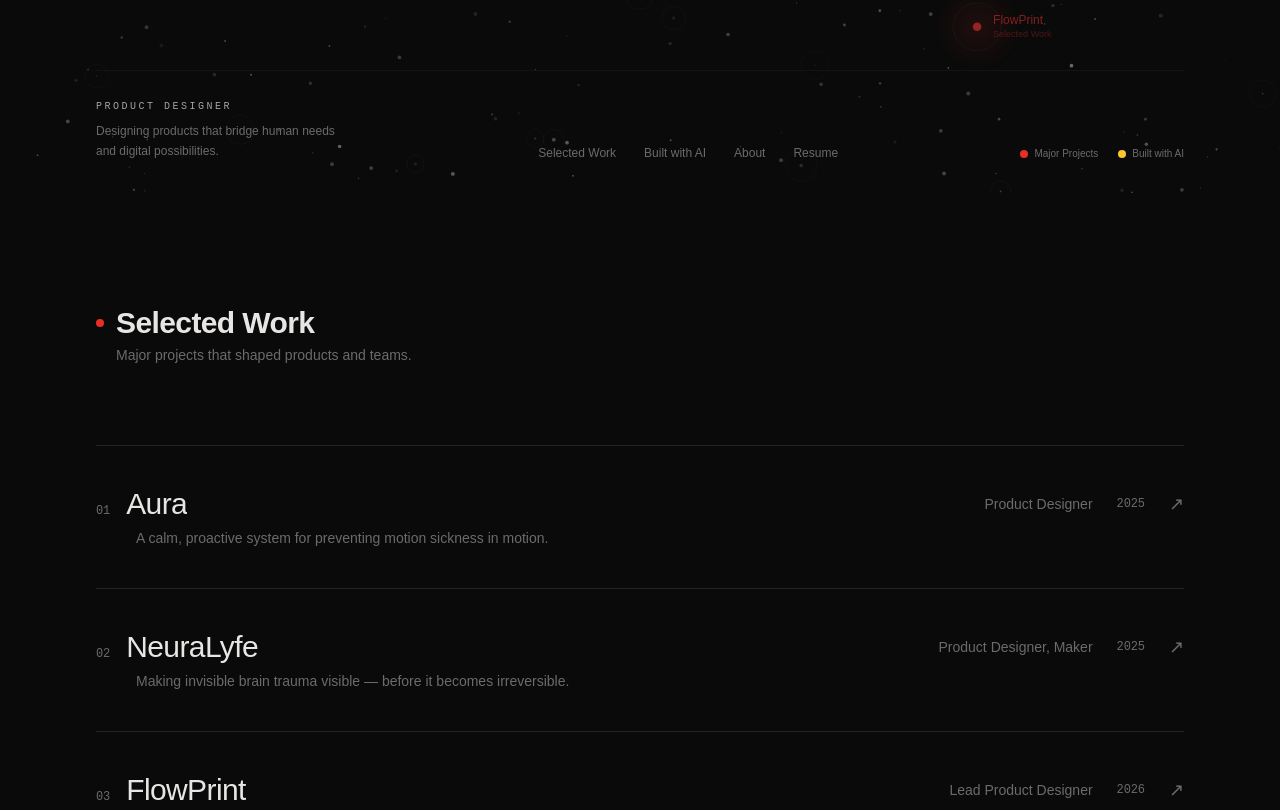
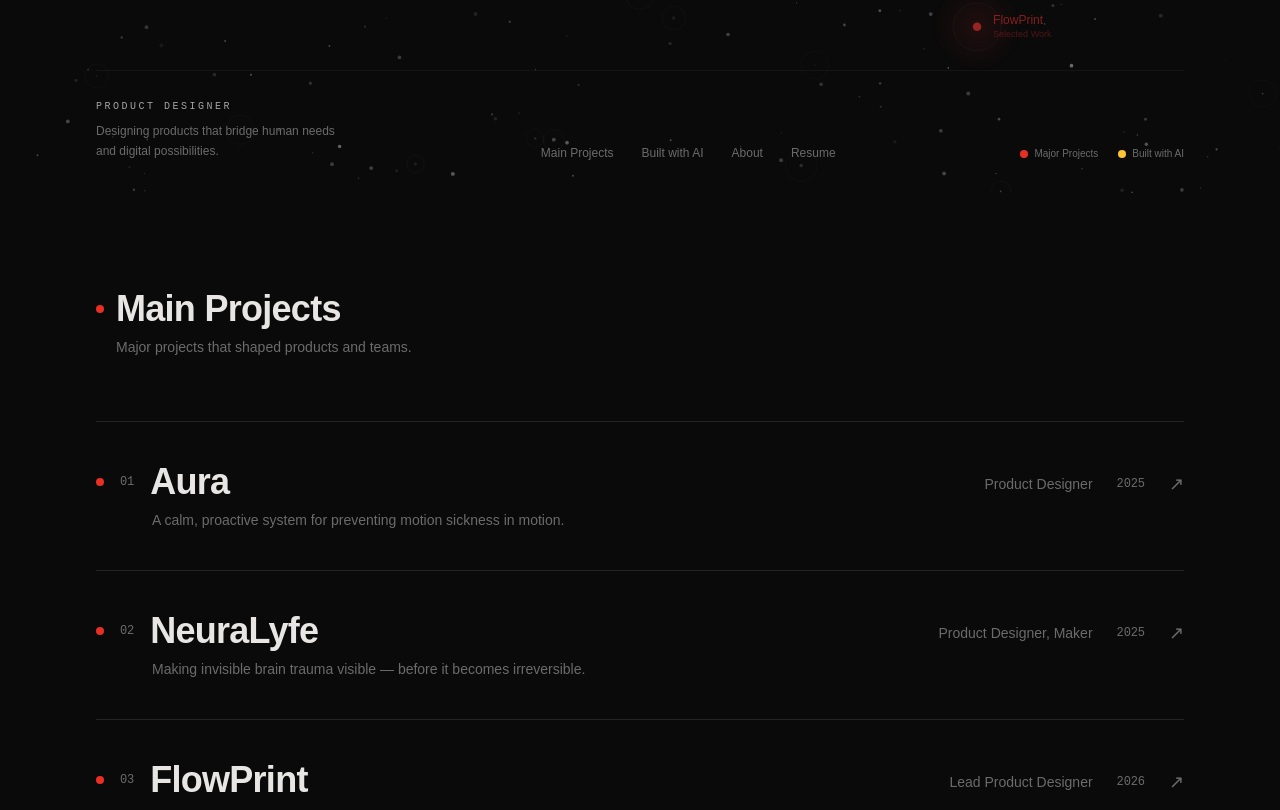
Before and after one commit to Malik1942/Malik-Portfolio, a React (Vite) app: page / in a window 1280 px wide. Shown: the part 607-1417 px from the top of the page. Built offline with nearby package versions, Linux system fonts and the light colour scheme; the HTML template or start-up script is replaced by a standard one.

Commit message:
Refactor Main Projects layout

```diff
--- a/src/components/HeroSection.tsx
+++ b/src/components/HeroSection.tsx
@@ -23,7 +23,7 @@ const HeroSection = () => {
           {/* Nav */}
           <nav className="flex gap-7 text-xs text-muted-foreground text-body animate-fade-up delay-4">
             <a href="#projects" className="nav-link hover:text-foreground transition-colors duration-500">
-              Selected Work
+              Main Projects
             </a>
             <a href="#ai-projects" className="nav-link hover:text-foreground transition-colors duration-500">
               Built with AI
--- a/src/components/ProjectList.tsx
+++ b/src/components/ProjectList.tsx
@@ -28,7 +28,7 @@ const ProjectList = ({ id, sectionTitle, sectionSubtitle, dotColor, projects }:
           }
         });
       },
-      { threshold: 0.15, rootMargin: "-40px" }
+      { threshold: 0.1, rootMargin: "-20px" }
     );
 
     const els = sectionRef.current?.querySelectorAll(".reveal");
@@ -38,12 +38,12 @@ const ProjectList = ({ id, sectionTitle, sectionSubtitle, dotColor, projects }:
   }, []);
 
   return (
-    <section id={id} ref={sectionRef} className="px-6 md:px-16 lg:px-24 py-28">
+    <section id={id} ref={sectionRef} className="px-6 md:px-16 lg:px-24 py-24">
       {/* Section header */}
-      <div className="reveal mb-20">
-        <div className="flex items-center gap-3 mb-1">
+      <div className="reveal mb-16">
+        <div className="flex items-center gap-3 mb-2">
           <span className={`w-2 h-2 rounded-full ${dotClass}`} />
-          <h2 className="text-2xl md:text-3xl font-semibold text-foreground text-display">
+          <h2 className="text-3xl md:text-4xl font-bold text-foreground text-display">
             {sectionTitle}
           </h2>
         </div>
@@ -58,27 +58,26 @@ const ProjectList = ({ id, sectionTitle, sectionSubtitle, dotColor, projects }:
             className="reveal border-t border-border group"
             style={{ transitionDelay: `${i * 80}ms` }}
           >
-            <div className="py-8 md:py-10 flex items-start justify-between gap-6 cursor-pointer">
+            <div className="py-8 md:py-10 flex items-start justify-between gap-4">
               {/* Left */}
               <div className="flex-1 min-w-0">
-                <div className="flex items-baseline gap-4 mb-1.5">
-                  <span className="text-muted-foreground text-xs text-mono tabular-nums shrink-0">
+                <div className="flex items-center gap-4 mb-2">
+                  <span className={`w-2 h-2 rounded-full flex-shrink-0 ${dotClass}`} />
+                  <span className="text-muted-foreground text-xs text-mono">
                     {String(i + 1).padStart(2, "0")}
                   </span>
-                  <h3 className="text-xl md:text-2xl lg:text-3xl font-medium text-foreground text-display group-hover:text-muted-foreground transition-colors duration-500 truncate">
+                  <h3 className="text-2xl md:text-3xl lg:text-4xl font-semibold text-foreground text-display group-hover:text-muted-foreground transition-colors duration-500">
                     {project.title}
                   </h3>
                 </div>
-                <p className="text-muted-foreground text-sm ml-10 max-w-lg">{project.description}</p>
+                <p className="text-muted-foreground text-sm ml-14">{project.description}</p>
               </div>
 
               {/* Right */}
-              <div className="flex items-center gap-6 text-sm text-muted-foreground text-body mt-1 shrink-0">
+              <div className="flex items-center gap-6 text-sm text-muted-foreground text-body mt-2 shrink-0">
                 <span className="hidden md:block">{project.role}</span>
                 <span className="text-mono text-xs">{project.year}</span>
-                <span
-                  className="text-lg text-muted-foreground group-hover:text-foreground group-hover:rotate-45 transition-all duration-500"
-                >
+                <span className="text-lg text-muted-foreground group-hover:text-foreground group-hover:rotate-45 transition-all duration-500">
                   ↗
                 </span>
               </div>
--- a/src/index.css
+++ b/src/index.css
@@ -161,3 +161,8 @@
   transform: scaleX(1);
   transform-origin: left;
 }
+
+/* Smooth scroll */
+html {
+  scroll-behavior: smooth;
+}
--- a/src/pages/Index.tsx
+++ b/src/pages/Index.tsx
@@ -23,7 +23,7 @@ const Index = () => {
       <HeroSection />
       <ProjectList
         id="projects"
-        sectionTitle="Selected Work"
+        sectionTitle="Main Projects"
         sectionSubtitle="Major projects that shaped products and teams."
         dotColor="red"
         projects={selectedWork}
```
